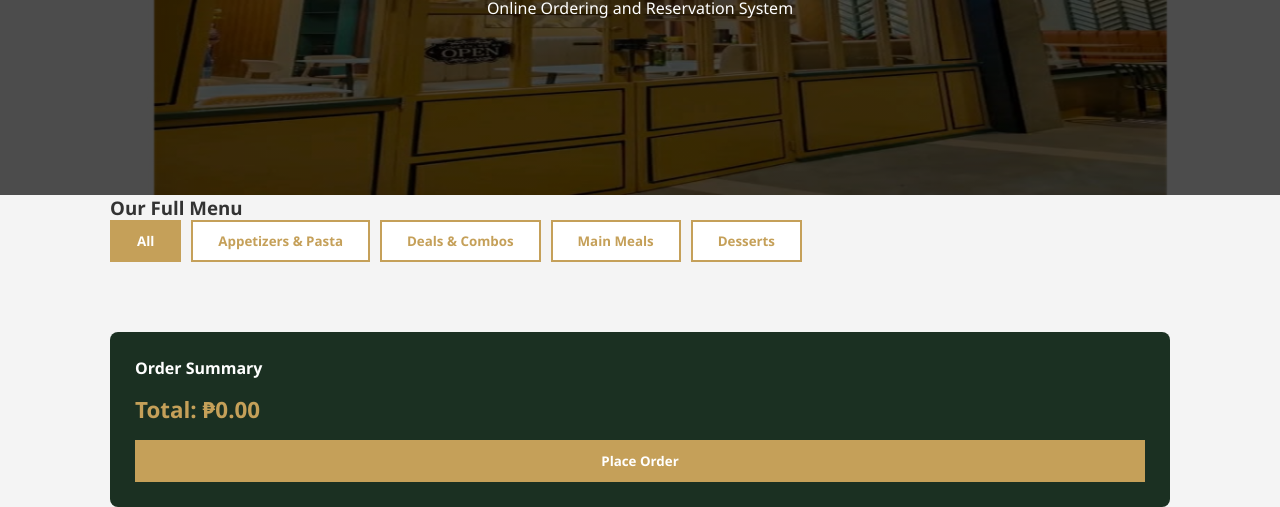
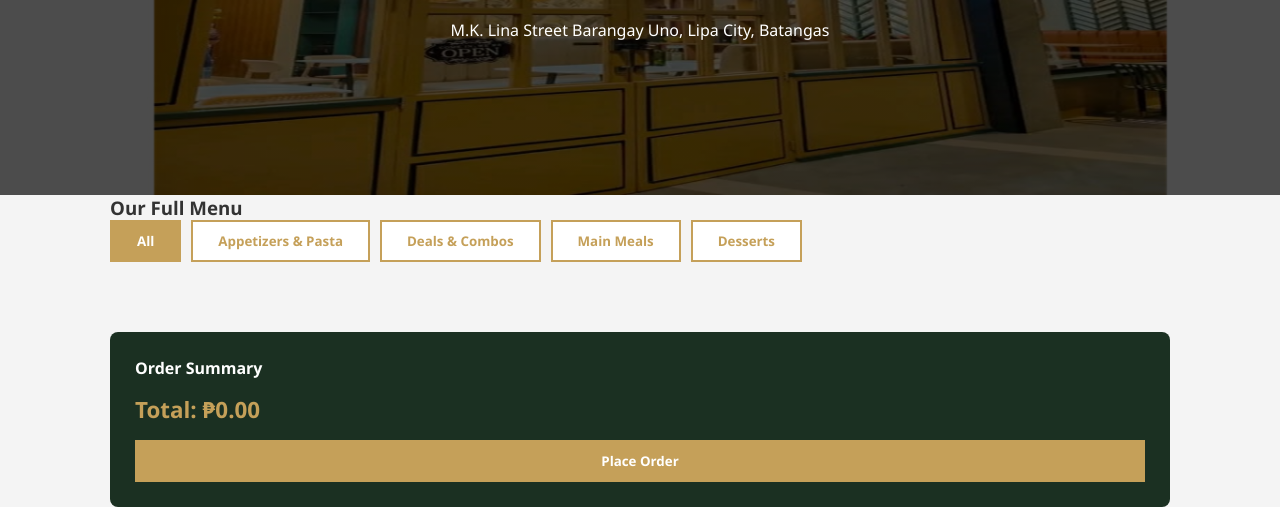
Before and after one commit to DravenPorschE/House-of-Guillass, a website: page public/index.html in a window 1280 px wide. Shown: the part 338-845 px from the top of the page. Drawn offline with Linux system fonts and the light colour scheme; no server answers.

Commit message:
Added the location

```diff
--- a/public/index.html
+++ b/public/index.html
@@ -48,6 +48,8 @@
         <div class="hero-content">
             <h2>House of Guillas Resto-Cafe</h2>
             <p>Online Ordering and Reservation System</p>
+            <br>
+            <p>M.K. Lina Street Barangay Uno, Lipa City, Batangas</p>
         </div>
     </section>
 
```
Also changed, not shown: 1 other file.
